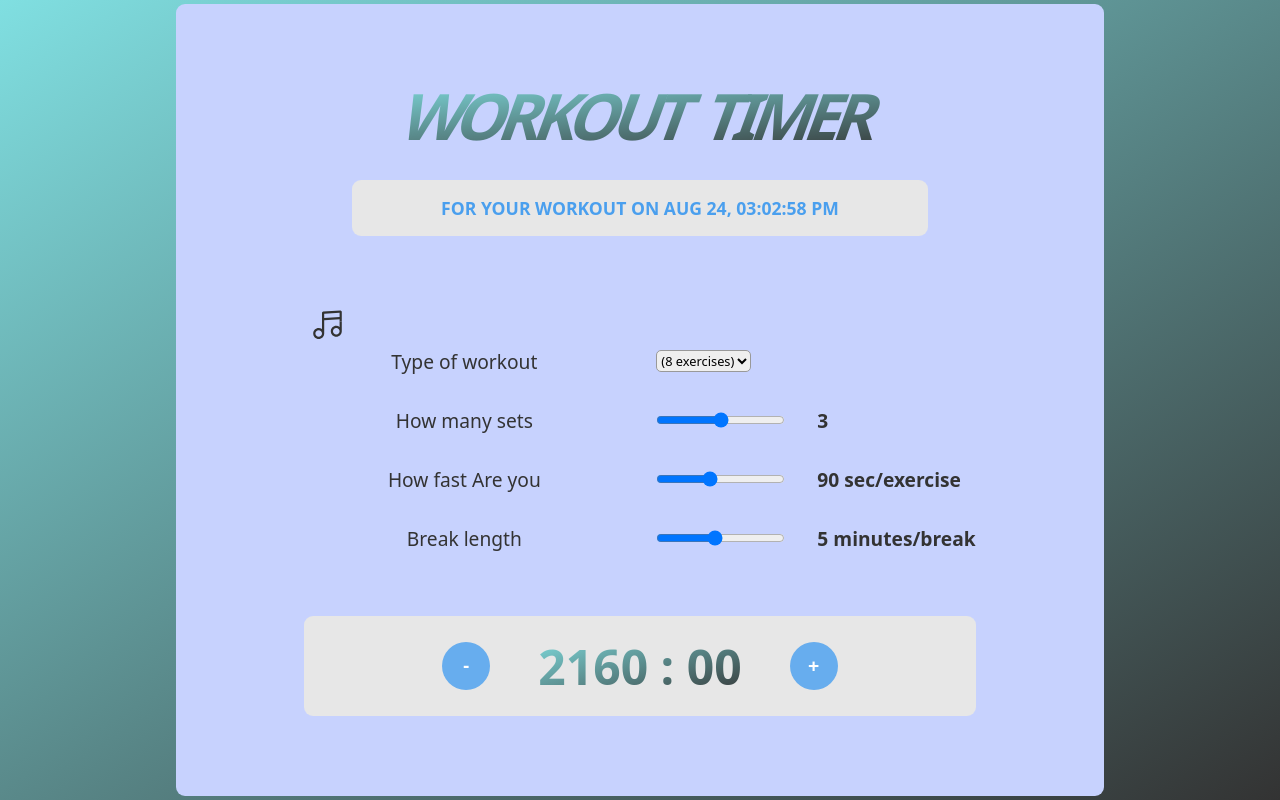
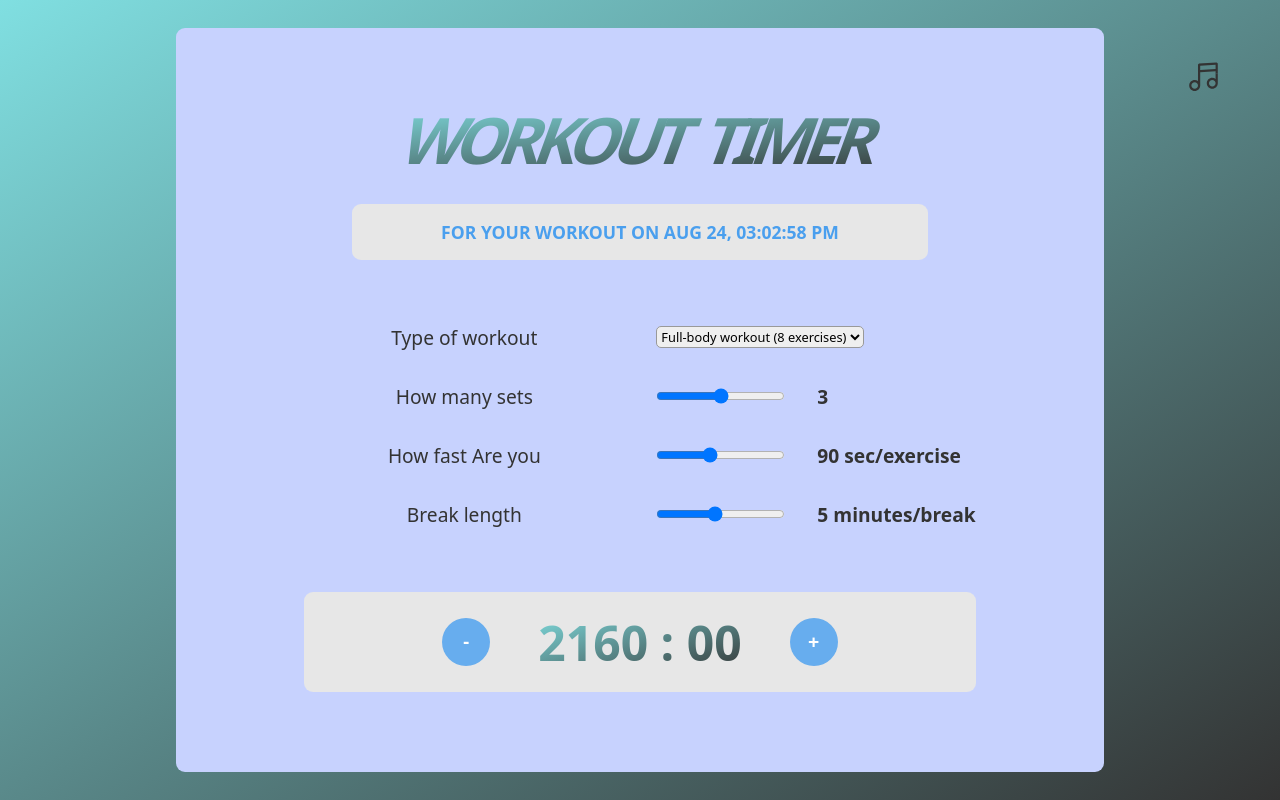
Before and after one commit to ImanSarfi/workout-timer, a React (Vite) app: page / in a window 1280 px wide. Built offline with nearby package versions, Linux system fonts and the light colour scheme.

Commit message:
some change updating

```diff
--- a/src/App.jsx
+++ b/src/App.jsx
@@ -10,9 +10,9 @@ function App() {
 
   const partOfDay = time.slice(-2);
 
-  const workout = [
+  const workouts = [
     {
-      nmber : "Full-body workout ",
+      name : "Full-body workout ",
       numExercises : partOfDay === "AM" ? 9 : 8
     },
     {
@@ -29,9 +29,10 @@ function App() {
     },
     {
       nmber : "Core Only",
-      nomExercises : partOfDay === "AM" ? 5 : 4
-    }
+      nomExercises : partOfDay === "AM" ? 5 : 4,
+    },
   ];
+
 
 
   function formatTime(date) {
@@ -56,7 +57,7 @@ function App() {
       <h1>workOut Timer</h1>
       <time>FOR YOUR WORKOUT ON {time}</time>
       <ToggleSound allowSound={allowSound} setAllowSound={setAllowSound}/>
-      <Calculator workout={workout} allowSound={allowSound}/>
+      <Calculator workouts={workouts} allowSound={allowSound}/>
     </main>
   );
 }
--- a/src/Calculator.jsx
+++ b/src/Calculator.jsx
@@ -2,9 +2,9 @@ import { useState } from 'react';
 import clickSound from "../public/ClickSound.m4a";
 
 
-function Calculator({ allowSound, workout }) {
+function Calculator({ allowSound, workouts }) {
 
-  const [number, setNumber] = useState(workout.at(0).numExercises);
+  const [number, setNumber] = useState(workouts.at(0).numExercises);
   const [sets, setSets] = useState(3);
   const [speed, setSpeed] = useState(90);
   const [durationBreak, setDurationBreak] = useState(5);
@@ -25,7 +25,7 @@ function Calculator({ allowSound, workout }) {
         <div>
           <label>Type of workout</label>
           <select value={number} onChange={(e) => setNumber(+e.target.value)}>
-            {workout.map((workout) => (
+            {workouts.map((workout) => (
               <option value={workout.numExercises} key={workout.name}>
                 {workout.name} ({workout.numExercises} exercises)
               </option>
--- a/src/index.css
+++ b/src/index.css
@@ -145,7 +145,7 @@ button {
 }
 
 .btn-voice {
-  psition: absolute;
+  position: absolute;
   top : 3.2rem;
   right: 3.2rem;
   background-color: transparent;
```
